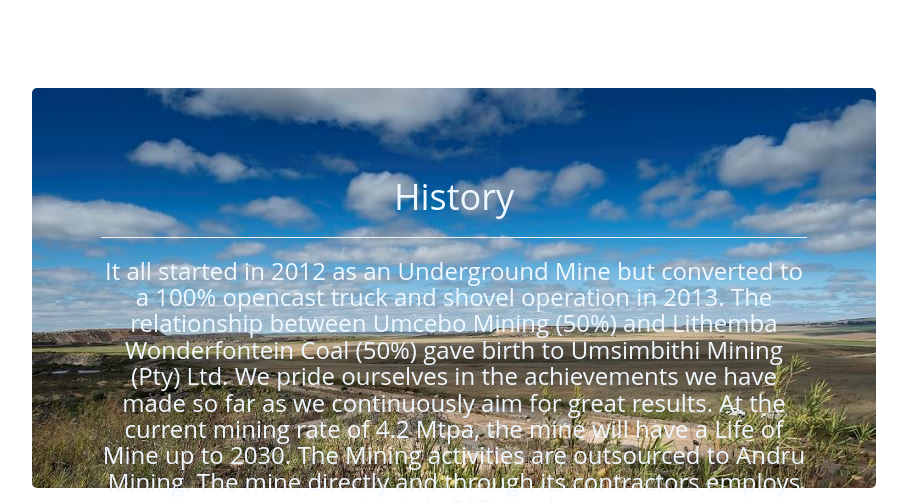
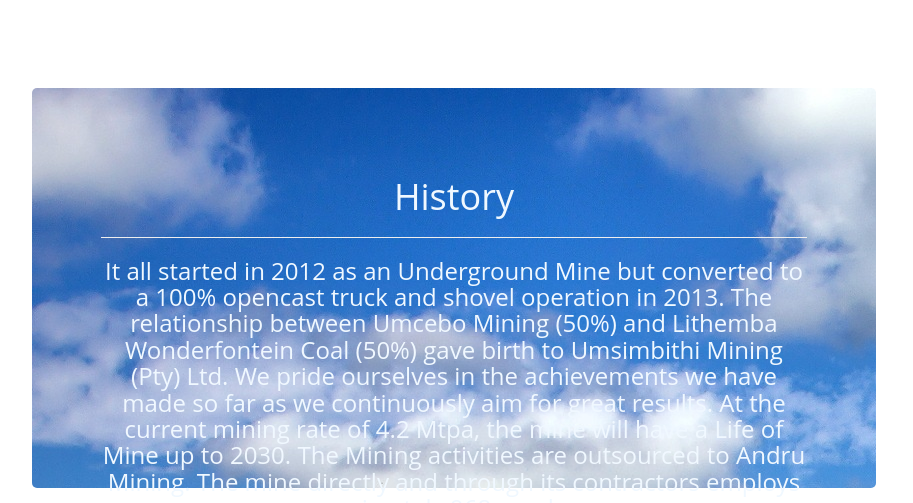
Before and after one commit to NtsakoDeveloper/UmbsibithiSite, a plain HTML site: page About.html in a window 1280 px wide. Shown: the part 1781-2284 px from the top of the page, without its empty margins (186-1099 px from the left). Drawn offline with Linux system fonts and the light colour scheme.

Commit message:
Changing image

```diff
--- a/custom.css
+++ b/custom.css
@@ -37,7 +37,7 @@
     min-width: 40%;
     border-radius: 5px;
     height: 400px;
-    background-image: url(assets/img/img1.JPG);
+    background-image: url(assets/img/Agro.jpg);
 
   }
 
```
Also changed, not shown: assets/img/Agro.jpg (added).
